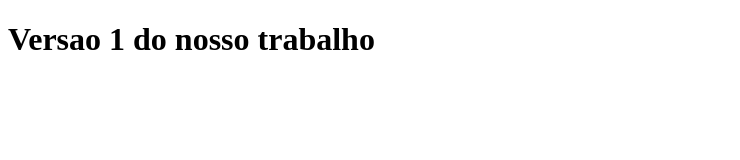
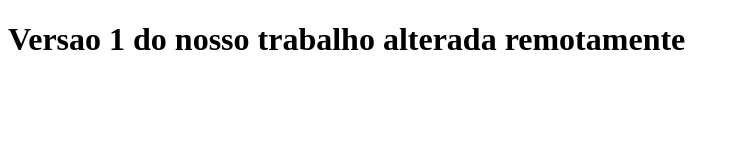
Before and after one commit to github-treinamento/Treinamento-git-github, a plain HTML site: page versao1.html in a window 1280 px wide. Shown: the whole page, without its empty margins (0-740 px from the left). Drawn offline with Linux system fonts and the light colour scheme.

Commit message:
Alterei o conteudo da versao1 do nosso trabalho remotamente

```diff
--- a/versao1.html
+++ b/versao1.html
@@ -7,7 +7,7 @@
 </head>
 <body>
     <h1>
-        Versao 1 do nosso trabalho
+        Versao 1 do nosso trabalho alterada remotamente
     </h1>
 </body>
 </html>
```
